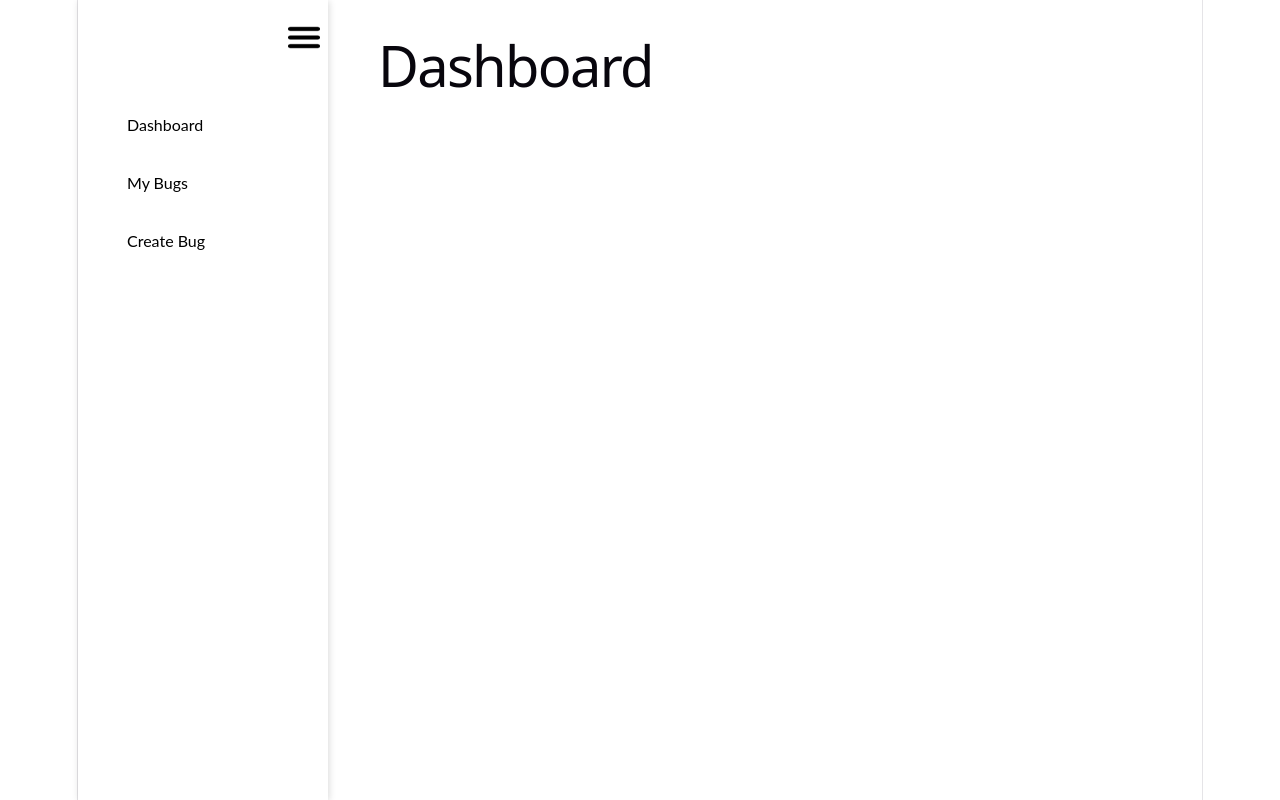
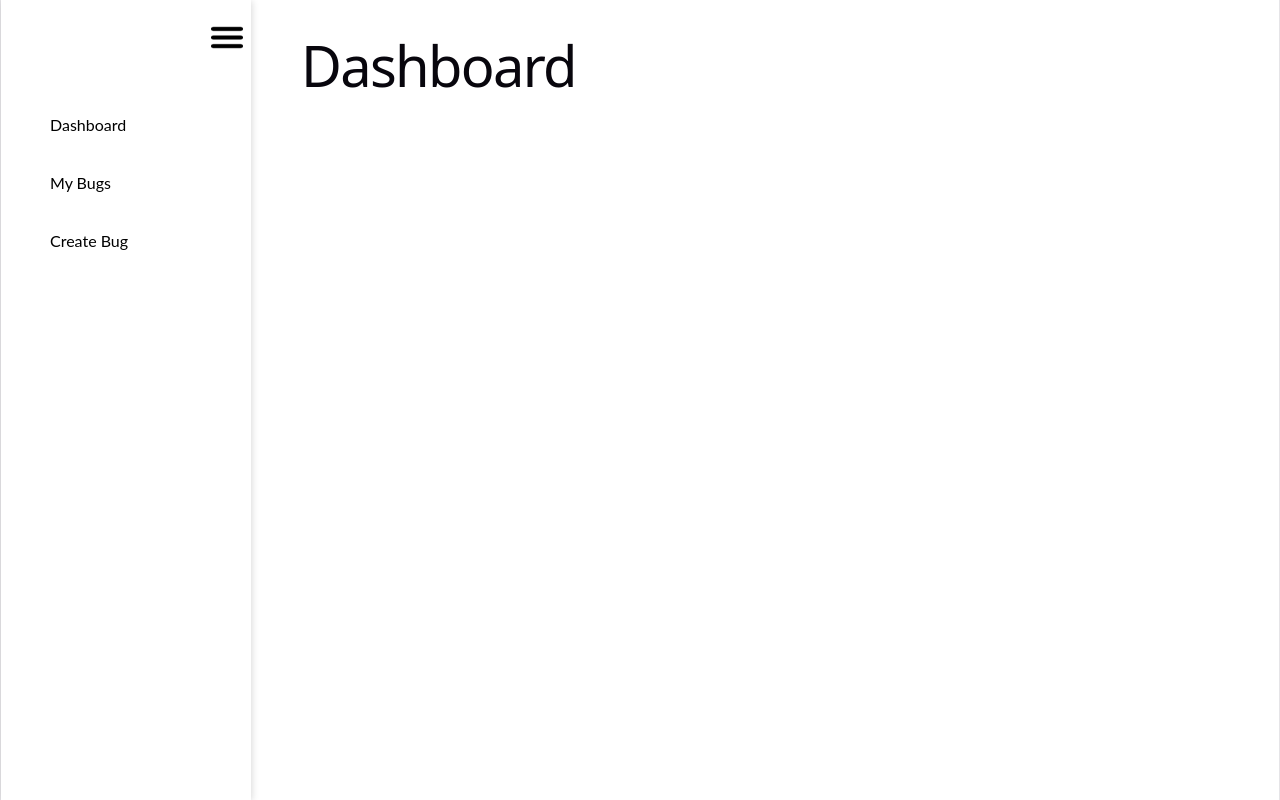
Before and after one commit to Bibek0130/BugTrackingSystem-dotnet-8, a React (Vite) app in the folder bugtrackingsystem.client/: page / in a window 1280 px wide. Built offline with nearby package versions, Linux system fonts and the light colour scheme.

Commit message:
Fix: Fixed width issue.

```diff
--- a/bugtrackingsystem.client/src/app/App.css
+++ b/bugtrackingsystem.client/src/app/App.css
@@ -1,9 +1,9 @@
 
 #root {
-    max-width: 1280px;
+    max-width: 100%;
     margin: 0 auto;
-    padding: 2rem;
-    text-align: center;
+    padding: 1rem;
+    text-align: left;
 }
 
 th, td {
--- a/bugtrackingsystem.client/src/index.css
+++ b/bugtrackingsystem.client/src/index.css
@@ -55,7 +55,7 @@ body {
 }
 
 #root {
-  width: 1126px;
+  width: 1340px;
   max-width: 100%;
   margin: 0 auto;
   text-align: center;
```
